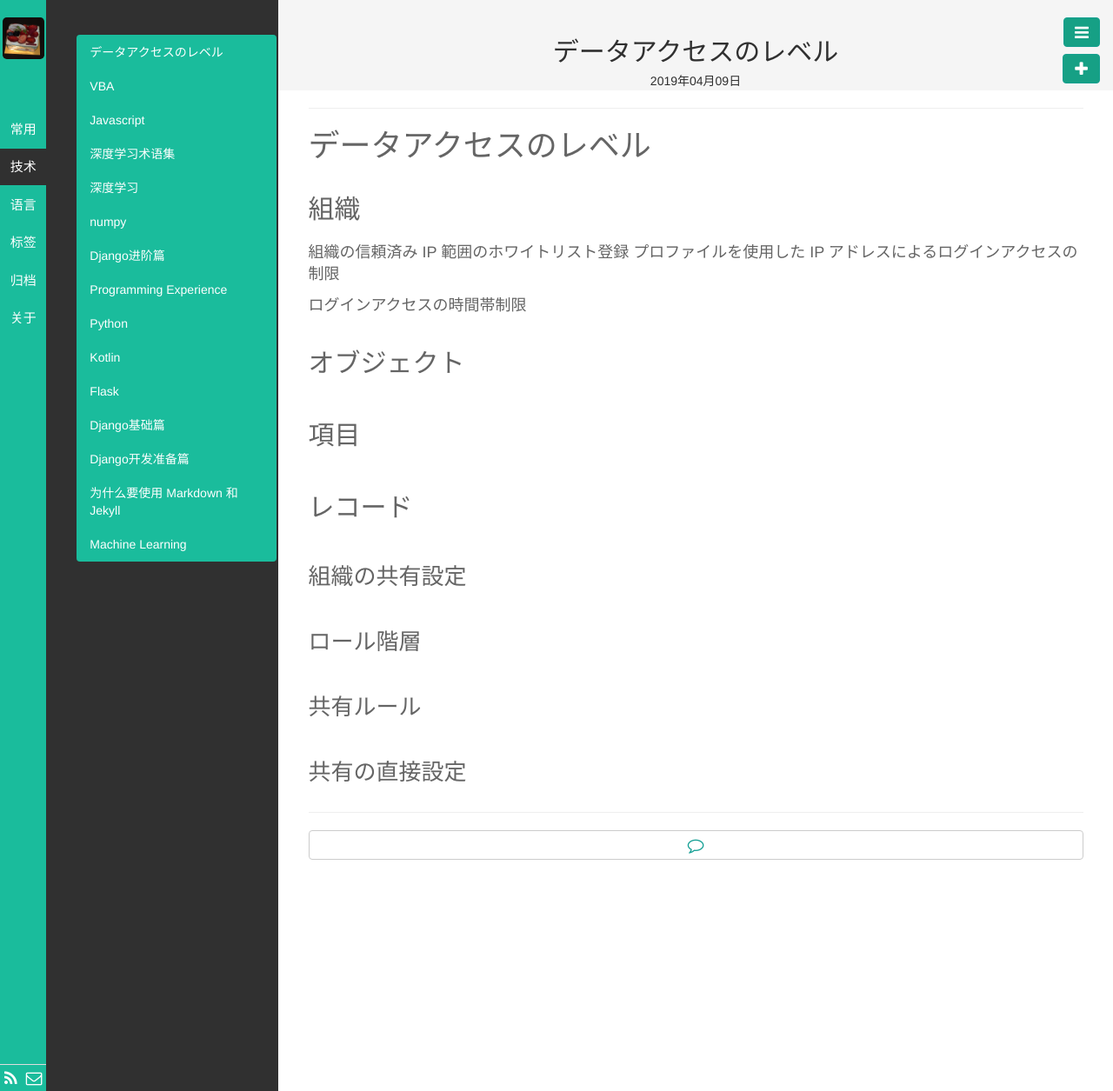
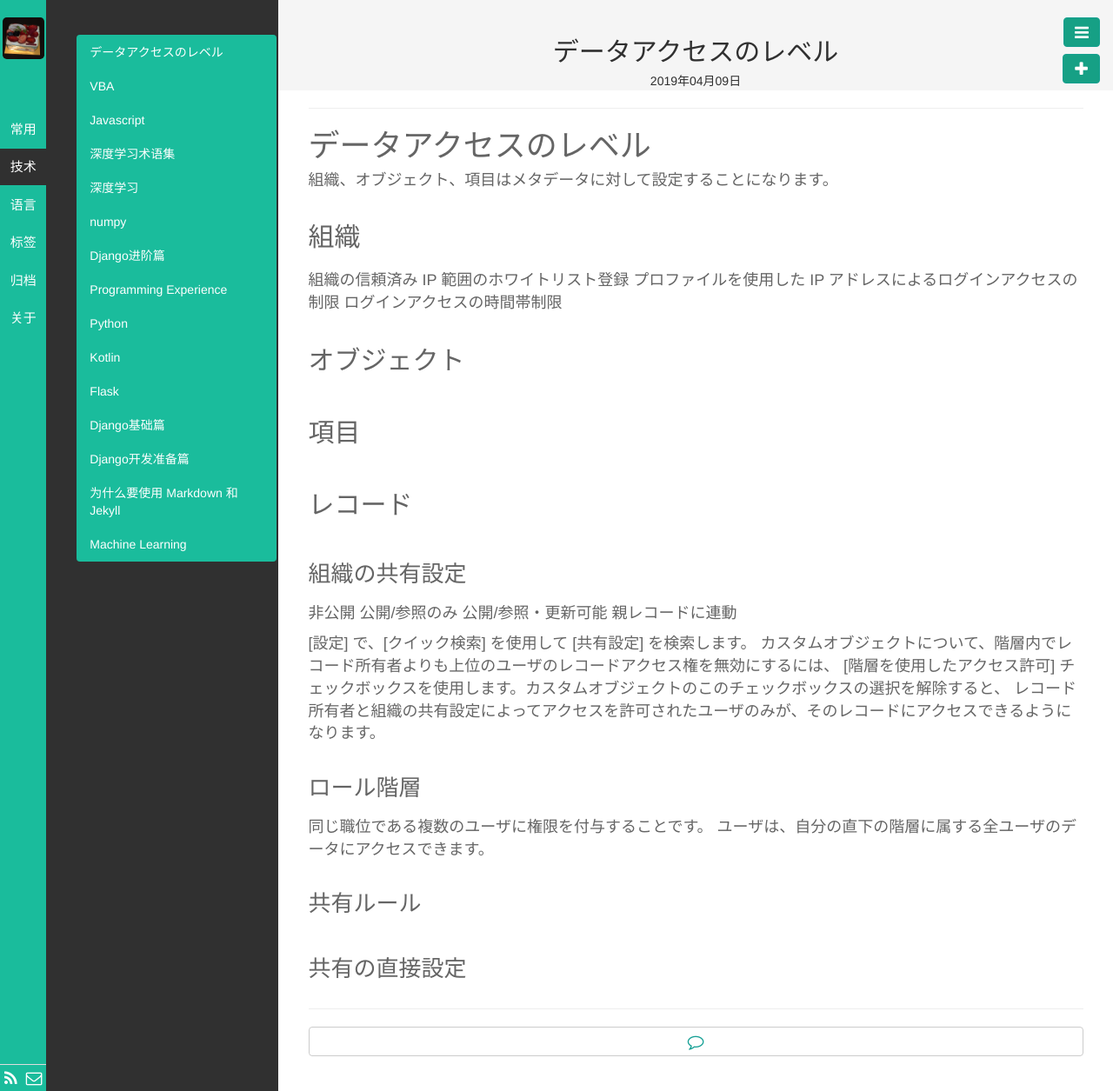
Before and after one commit to kyoyo/kyoyo.github.io, a Jekyll site: the page built from _posts/技術/2019-04-09-データセキュリティ.md, in a window 1280 px wide. Shown: the whole page at 87% size. Built offline with Jekyll 4.4.1, drawn with Linux system fonts in a browser that asks for light colours; Markdown is read by kramdown in place of the engine named in the settings.

Commit message:
Update 2019-04-09-データセキュリティ.md

```diff
--- a/_posts/技術/2019-04-09-データセキュリティ.md
+++ b/_posts/技術/2019-04-09-データセキュリティ.md
@@ -10,23 +10,38 @@ description:
 
 # データアクセスのレベル
 
+組織、オブジェクト、項目はメタデータに対して設定することになります。
+
 ## 組織
 
 組織の信頼済み IP 範囲のホワイトリスト登録
 プロファイルを使用した IP アドレスによるログインアクセスの制限
-
 ログインアクセスの時間帯制限
-
 
 ## オブジェクト
 
 ## 項目
 
+
+
+
 ## レコード
 
 ### 組織の共有設定
+非公開
+公開/参照のみ
+公開/参照・更新可能
+親レコードに連動
+
+[設定] で、[クイック検索] を使用して [共有設定] を検索します。
+カスタムオブジェクトについて、階層内でレコード所有者よりも上位のユーザのレコードアクセス権を無効にするには、
+[階層を使用したアクセス許可] チェックボックスを使用します。カスタムオブジェクトのこのチェックボックスの選択を解除すると、
+レコード所有者と組織の共有設定によってアクセスを許可されたユーザのみが、そのレコードにアクセスできるようになります。
 
 ### ロール階層
+同じ職位である複数のユーザに権限を付与することです。
+ユーザは、自分の直下の階層に属する全ユーザのデータにアクセスできます。
+
 
 ### 共有ルール
 
```
